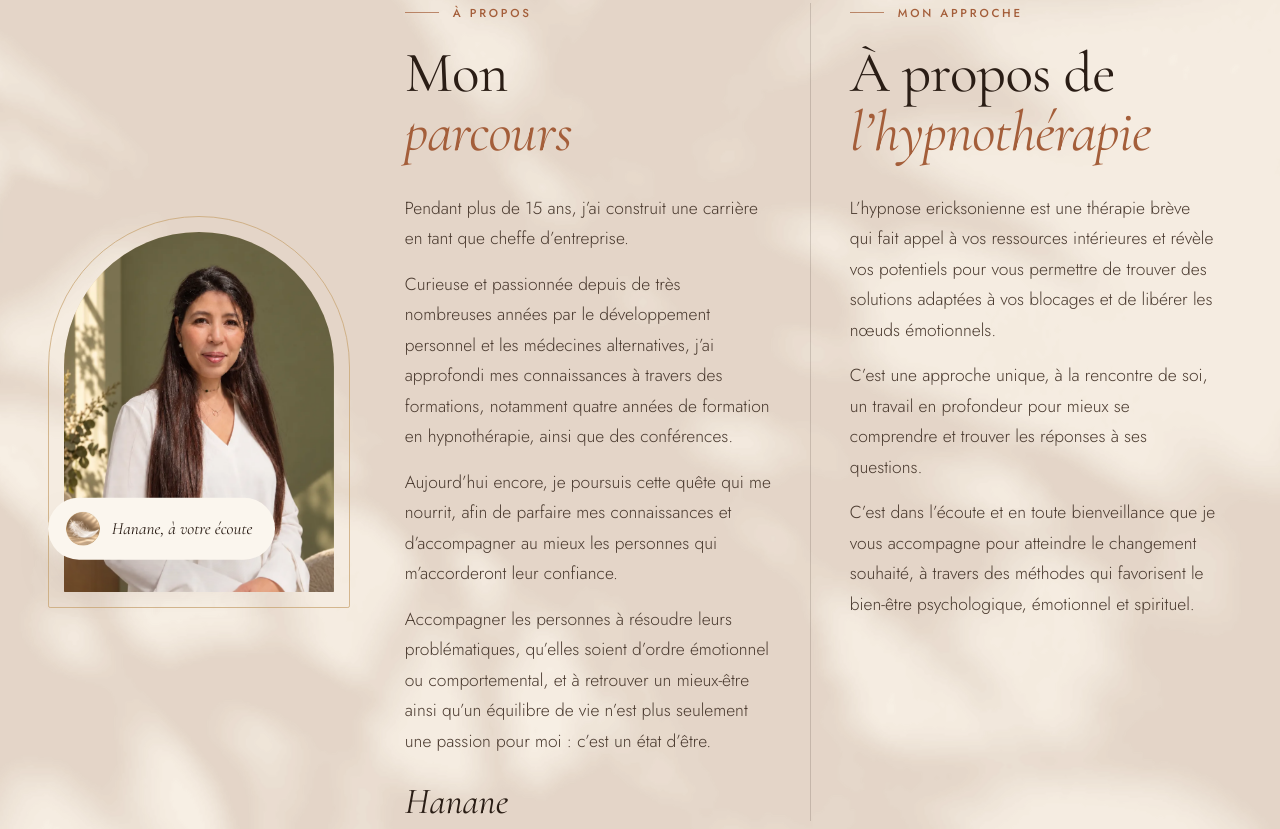
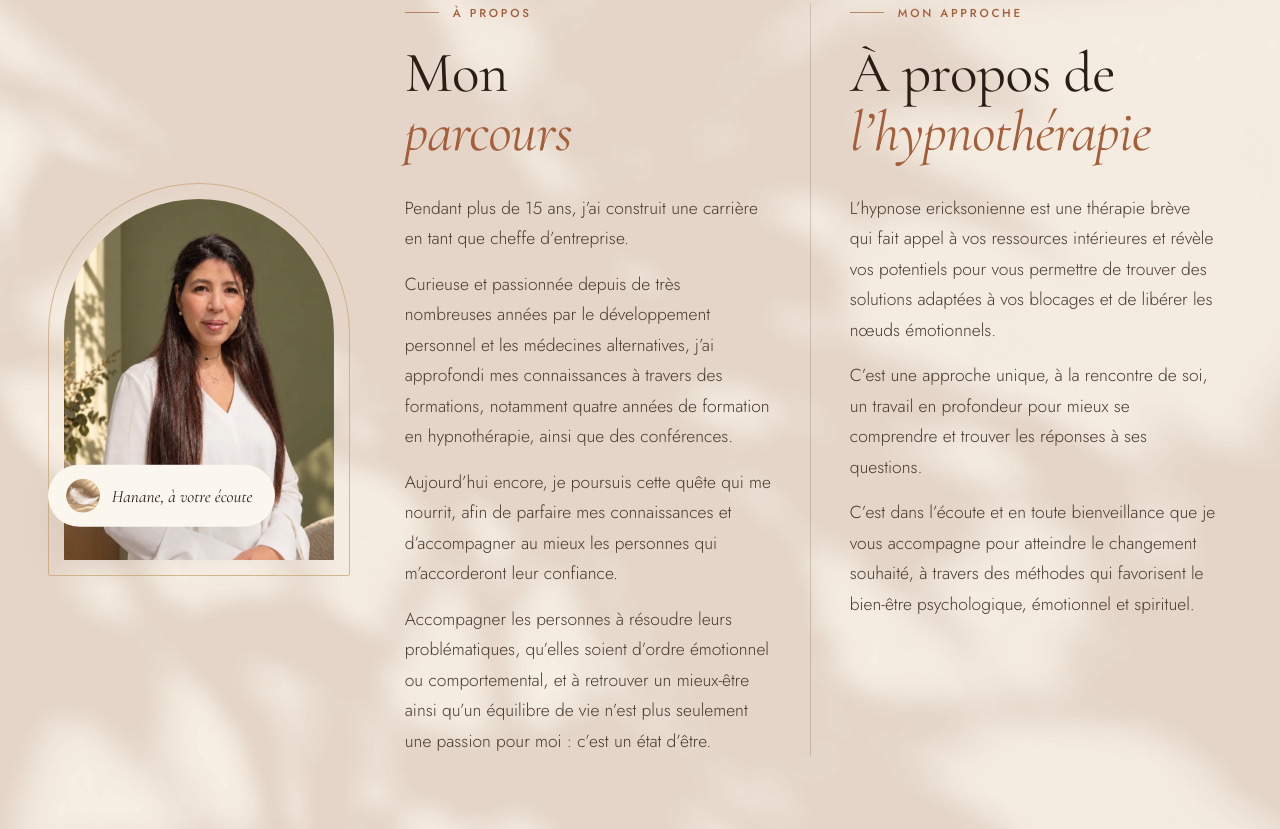
Before and after one commit to karamfattal/hanane, a plain HTML site: page index.html in a window 1280 px wide. Shown: the part 1131-1960 px from the top of the page. Drawn offline with nearby package versions, Linux system fonts and the light colour scheme; animation ran at ten frames a second.

Commit message:
Retirer la signature « Hanane » sous Mon parcours
Co-Authored-By: Claude Fable 5.2 <noreply@anthropic.com>

```diff
--- a/assets/css/style.css
+++ b/assets/css/style.css
@@ -693,7 +693,6 @@ em { font-style: italic; }
 .duo__col .eyebrow { justify-self: start; }
 .duo__col .h2 { align-self: end; margin: 20px 0 clamp(22px, 2.4vw, 34px); }
 .duo__text p + p { margin-top: 15px; }
-.duo__text p.signature { margin-top: 28px; }
 .portrait { position: relative; max-width: 480px; margin-inline: auto; width: 100%; }
 .portrait::before {
   content: "";
@@ -731,13 +730,6 @@ em { font-style: italic; }
 .portrait__tag img { width: 34px; height: 34px; border-radius: 50%; }
 @keyframes float { 0%, 100% { transform: translateY(0); } 50% { transform: translateY(-9px); } }
 
-.signature {
-  font-family: var(--serif);
-  font-style: italic;
-  font-size: 2.3rem;
-  line-height: 1;
-  color: var(--ink);
-}
 
 /* ---------- Accompagnements ---------- */
 
--- a/index.html
+++ b/index.html
@@ -28,7 +28,7 @@
   <link rel="preconnect" href="https://fonts.googleapis.com">
   <link rel="preconnect" href="https://fonts.gstatic.com" crossorigin>
   <link href="https://fonts.googleapis.com/css2?family=Cormorant+Garamond:ital,wght@0,400;0,500;1,400;1,500&family=Jost:wght@300;400;500&display=swap" rel="stylesheet">
-  <link rel="stylesheet" href="assets/css/style.css?v=5">
+  <link rel="stylesheet" href="assets/css/style.css?v=6">
   <script type="application/ld+json">
   {
     "@context": "https://schema.org",
@@ -263,7 +263,6 @@
                 émotionnel ou comportemental, et à retrouver un mieux-être ainsi qu’un équilibre de vie
                 n’est plus seulement une passion pour moi&nbsp;: c’est un état d’être.
               </p>
-              <p class="signature" data-reveal>Hanane</p>
             </div>
           </article>
 
@@ -477,6 +476,6 @@
     </div>
   </footer>
 
-  <script src="assets/js/main.js?v=5" defer></script>
+  <script src="assets/js/main.js?v=6" defer></script>
 </body>
 </html>
```
Also changed, not shown: rendez-vous.html (+2 -2 lines).
